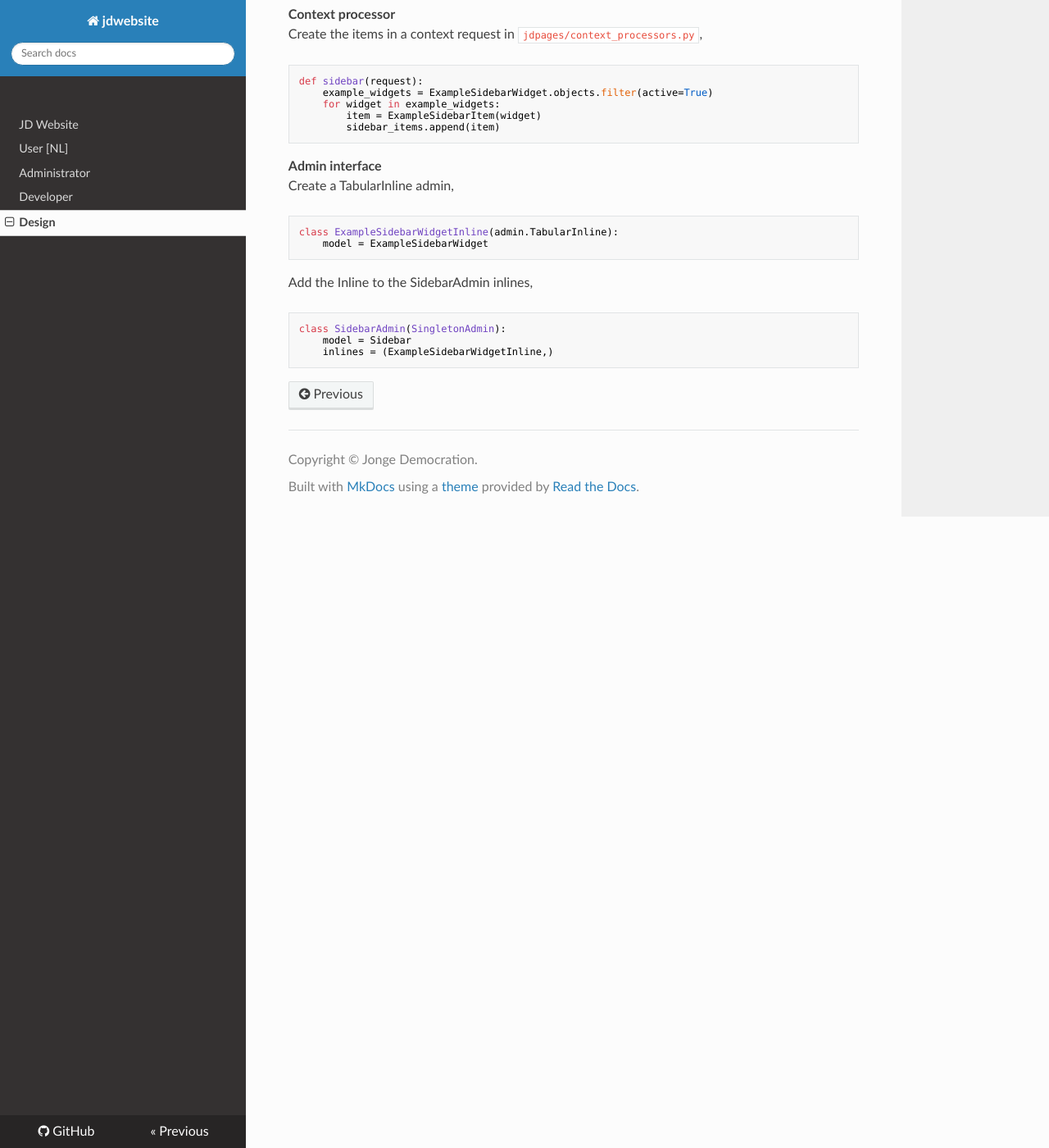
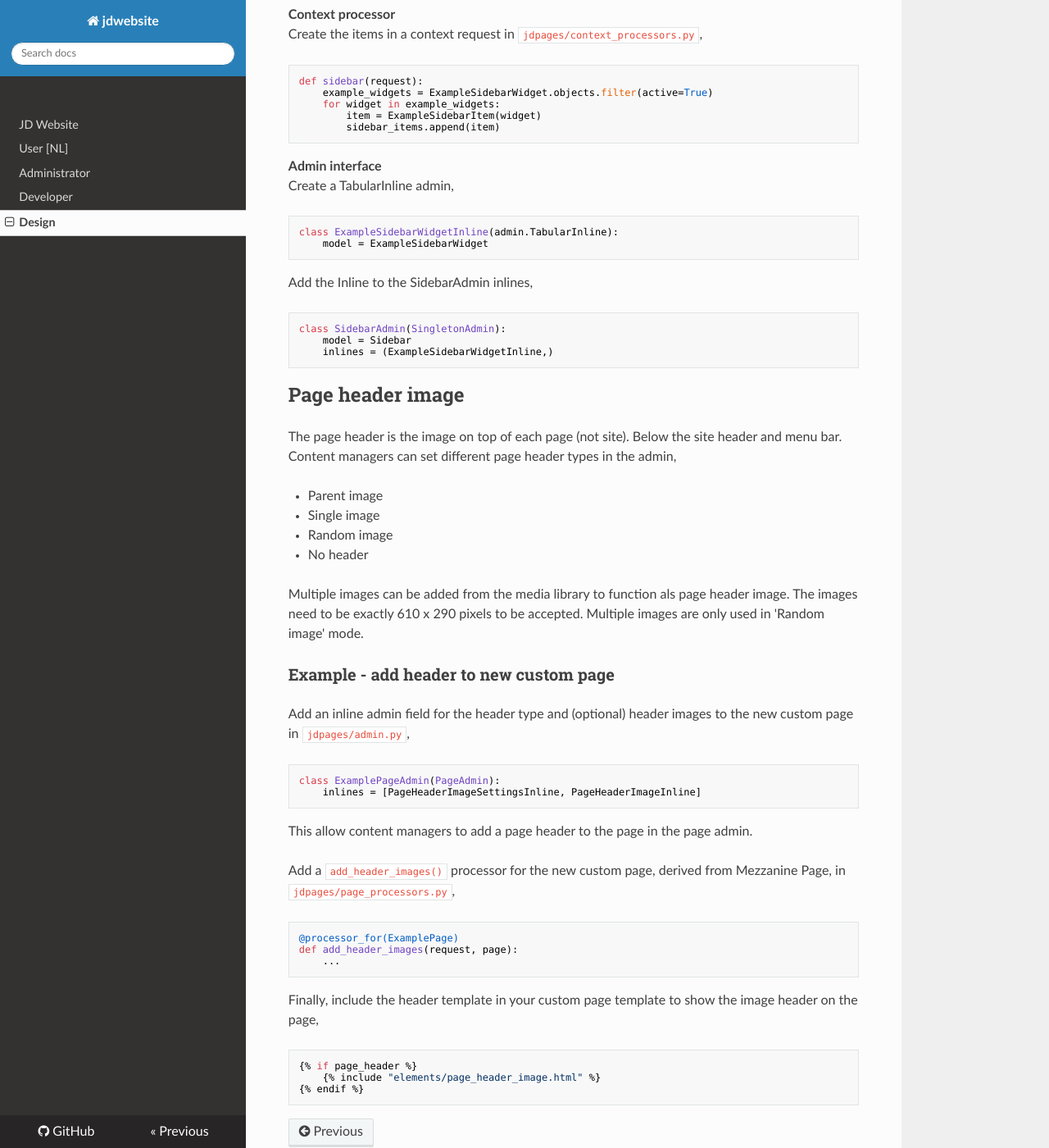
Before and after one commit to jonge-democraten/website, an MkDocs documentation site: the page built from docs/design.md, in a window 1280 px wide and 1400 px high, scrolled down 1432 px. Shown: the whole window at 82% size. Built offline with MkDocs 1.6.1, drawn with Linux system fonts in a browser that asks for light colours; nearby versions of some CDN libraries; old or Windows-style settings are respelled for this version of MkDocs; some of the changed text lies outside the part shown.

Commit message:
Initial design doc and example for page header images
Instructions to add a page header image to a new custom page, derived from Mezzanine Page.

````diff
--- a/docs/design.md
+++ b/docs/design.md
@@ -19,7 +19,7 @@ A view representing a SidebarWidget.
 * Contains the information need by the template.
 * Created in `context_processor.py` for each context.
 
-<h3>Example</h3>
+<h3>Example - create new sidebar widget</h3>
 This example shows how to create a SidebarWidget for a new element that you want to show in the sidebar.
 
 **Widget model**
@@ -77,3 +77,38 @@ class SidebarAdmin(SingletonAdmin):
     model = Sidebar
     inlines = (ExampleSidebarWidgetInline,)
 ```
+
+## Page header image
+The page header is the image on top of each page (not site). Below the site header and menu bar.
+Content managers can set different page header types in the admin,
+
+* Parent image
+* Single image
+* Random image
+* No header
+
+Multiple images can be added from the media library to function als page header image. The images need to be exactly 610 x 290 pixels to be accepted.
+Multiple images are only used in 'Random image' mode.
+
+<h3>Example - add header to new custom page</h3>
+
+Add an inline admin field for the header type and (optional) header images to the new custom page in `jdpages/admin.py`,
+```Python
+class ExamplePageAdmin(PageAdmin):
+    inlines = [PageHeaderImageSettingsInline, PageHeaderImageInline]
+```
+This allow content managers to add a page header to the page in the page admin.
+
+Add a `add_header_images()` processor for the new custom page, derived from Mezzanine Page, in `jdpages/page_processors.py`,
+```Python
+@processor_for(ExamplePage)
+def add_header_images(request, page):
+    ...
+```
+
+Finally, include the header template in your custom page template to show the image header on the page,
+```Python
+{% if page_header %}
+    {% include "elements/page_header_image.html" %}
+{% endif %}
+```
````
Also changed, not shown: other parts of docs/design.md (+1 -1 lines).
